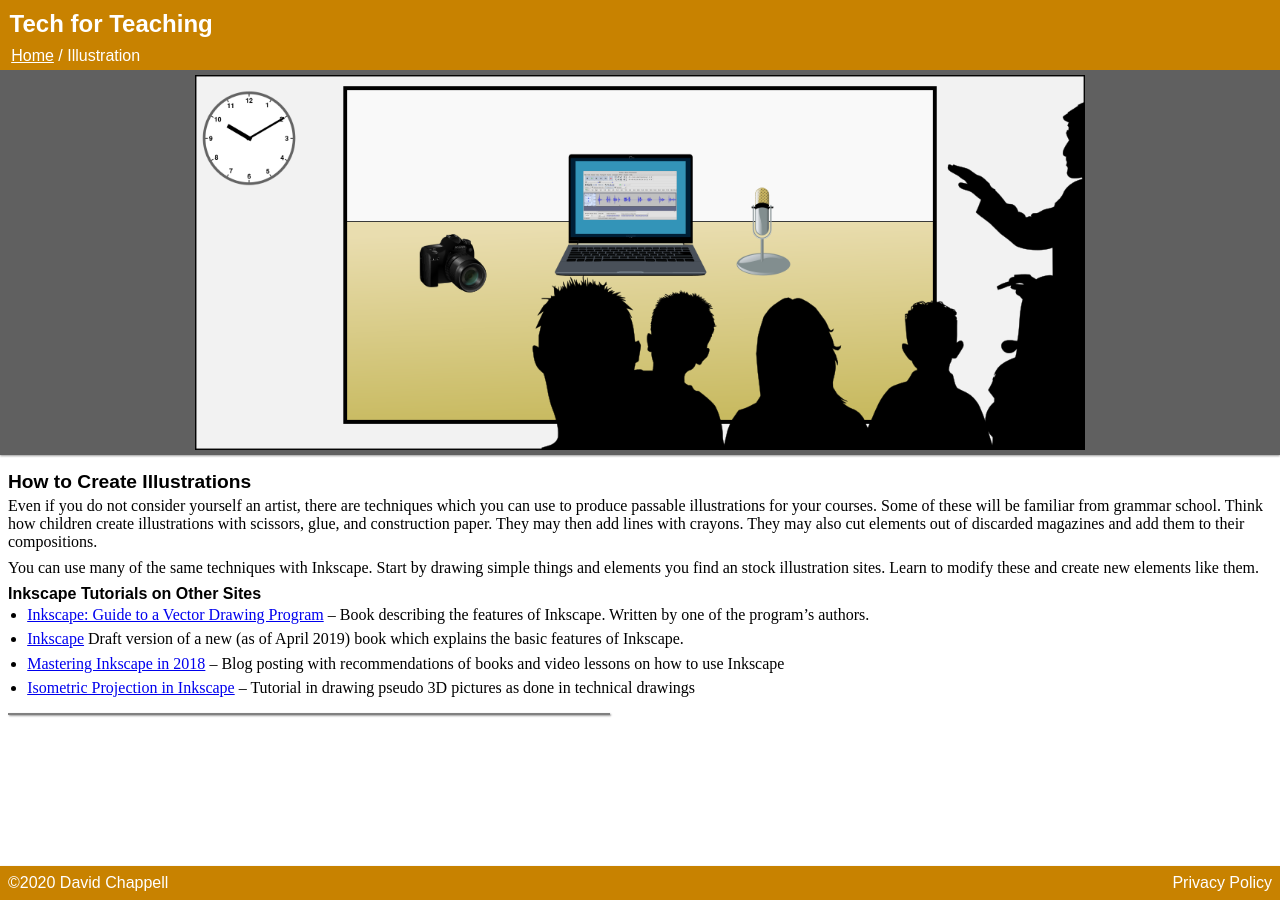
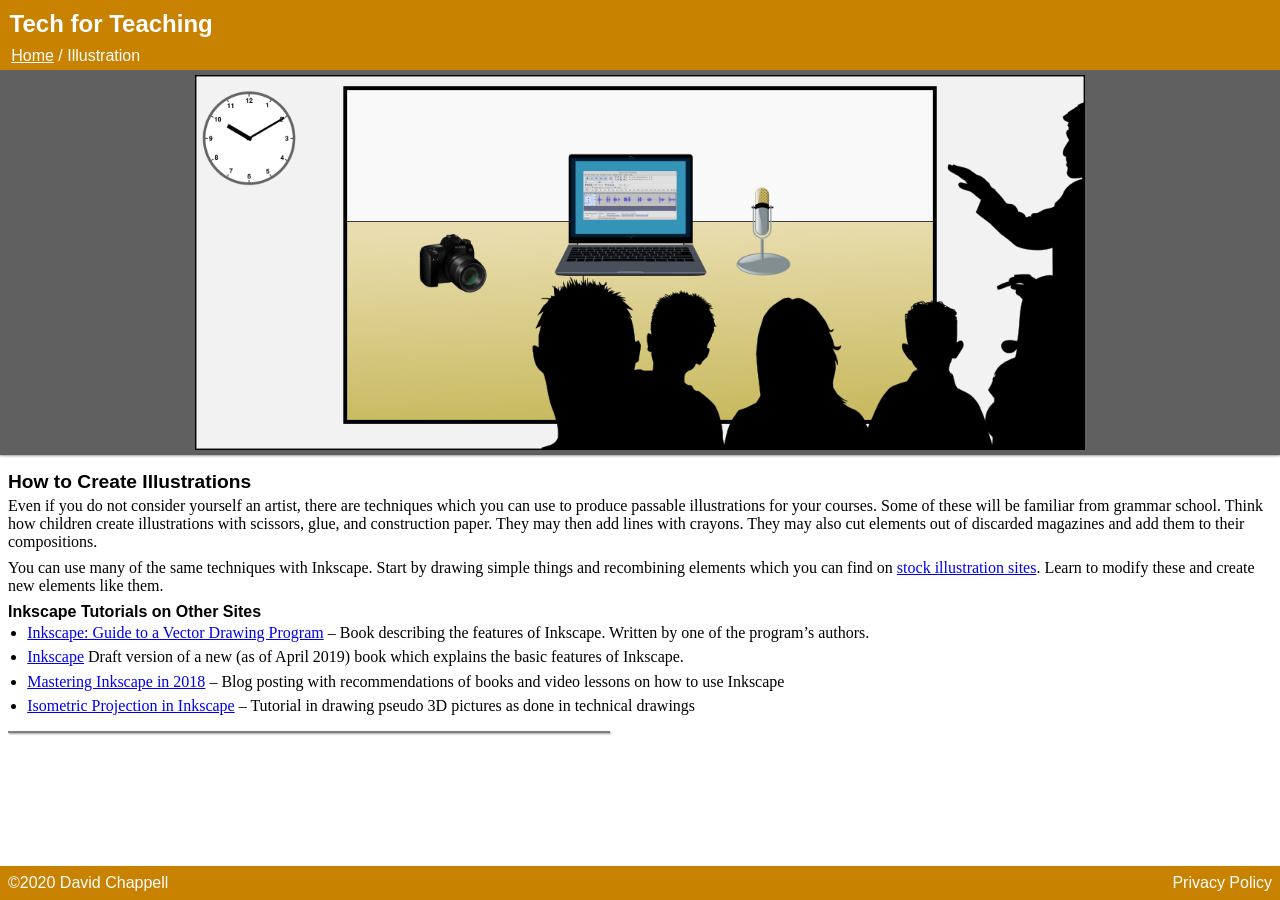
Before and after one commit to david672orford/tech-for-teaching, a Jekyll site: the page built from illustration/index.md, in a window 1280 px wide. Built offline with Jekyll 4.4.1, drawn with Linux system fonts in a browser that asks for light colours; our own code applies the rules of GitHub Pages for plain Markdown files.

Commit message:
link from Illustrations to Stock Material; marked certain topics "stub"

```diff
--- a/_layouts/default.html
+++ b/_layouts/default.html
@@ -75,7 +75,7 @@
 
 <footer>
 	<span>&copy;2020 David Chappell</span>
-	<span><a href="privacy">Privacy Policy</a></span>
+	<span><a href="/privacy">Privacy Policy</a></span>
 </footer>
 
 {% if site.google_analytics %}
--- a/illustration/index.md
+++ b/illustration/index.md
@@ -7,9 +7,10 @@ scissors, glue, and construction paper. They may then add lines with crayons.
 They may also cut elements out of discarded magazines and add them to their
 compositions.
 
-You can use many of the same techniques with Inkscape. Start by drawing
-simple things and elements you find an stock illustration sites. Learn
-to modify these and create new elements like them.
+You can use many of the same techniques with Inkscape. Start by drawing simple
+things and recombining elements which you can find on
+[stock illustration sites](../stock-material/).
+Learn to modify these and create new elements like them.
 
 ### Inkscape Tutorials on Other Sites
 
```
Also changed, not shown: index.md (+3 -3 lines).
